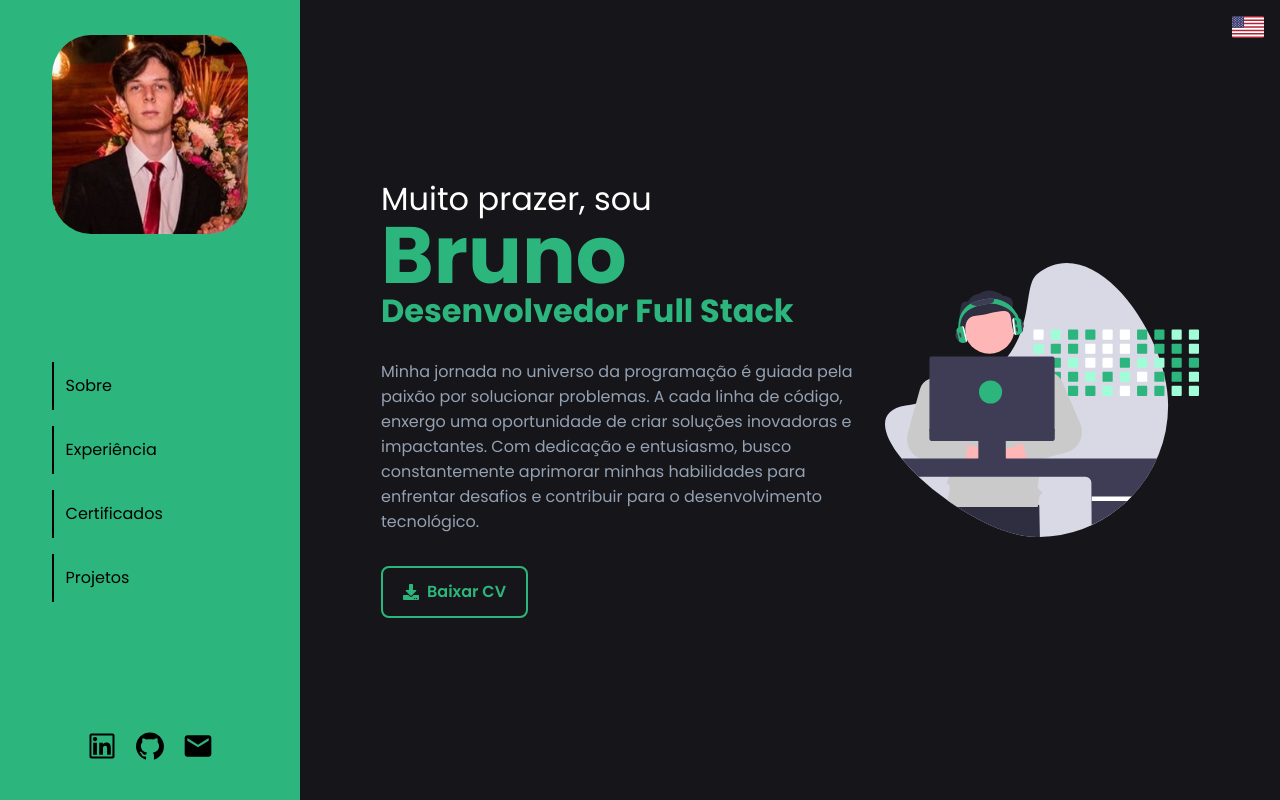
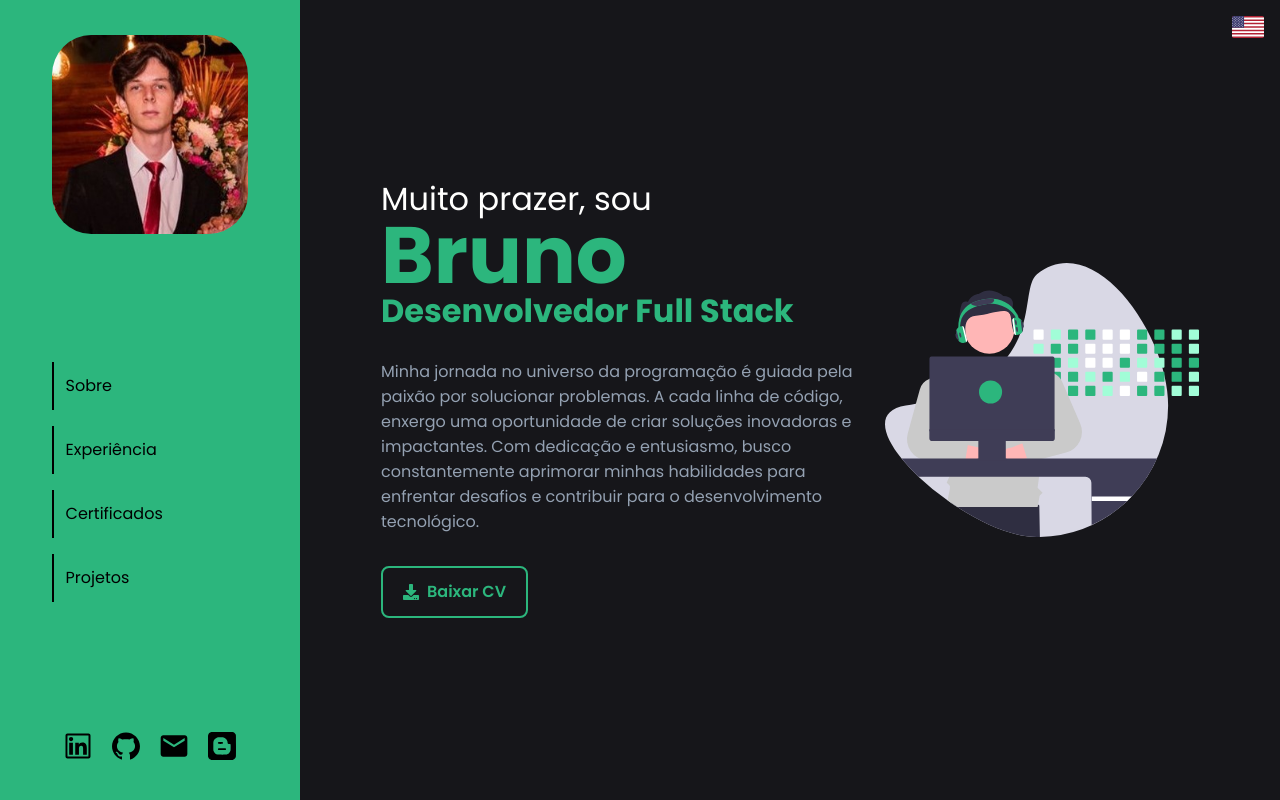
Before and after one commit to brnofranco/portfolio, a React (Vite) app: page / in a window 1280 px wide. Shown: the top 800 px of the page. Built offline with nearby package versions, Linux system fonts and the light colour scheme; no server answers.

Commit message:
feat: add blog icon to sidebar and update dependencies

```diff
--- a/package.json
+++ b/package.json
@@ -19,6 +19,7 @@
 		"styled-components": "^5.3.6"
 	},
 	"devDependencies": {
+		"@types/node": "^22.15.29",
 		"@types/react": "^18.0.26",
 		"@types/react-dom": "^18.0.9",
 		"@types/styled-components": "^5.1.26",
--- a/src/components/Sidebar/index.tsx
+++ b/src/components/Sidebar/index.tsx
@@ -1,6 +1,7 @@
 import toast, { Toaster } from "react-hot-toast";
 import { useTranslation } from "react-i18next";
 import { AiOutlineGithub, AiOutlineLinkedin } from "react-icons/ai";
+import { FaBlogger } from "react-icons/fa";
 import { MdEmail } from "react-icons/md";
 import meImage from "../../assets/me.png";
 import { HeaderContainer } from "./styles";
@@ -75,6 +76,17 @@ export function Sidebar() {
 						>
 							<MdEmail size={iconSize} />
 						</button>
+						<a
+							href={
+								import.meta.env.VITE_GITHUB_URL ||
+								"https://brnoblog.vercel.app/"
+							}
+							target="_blank"
+							rel="noreferrer"
+							title="Blog"
+						>
+							<FaBlogger size={iconSize} />
+						</a>
 					</div>
 				</div>
 			</HeaderContainer>
```
Also changed, not shown: 1 other file (tests, documents, lock files or other folders).
